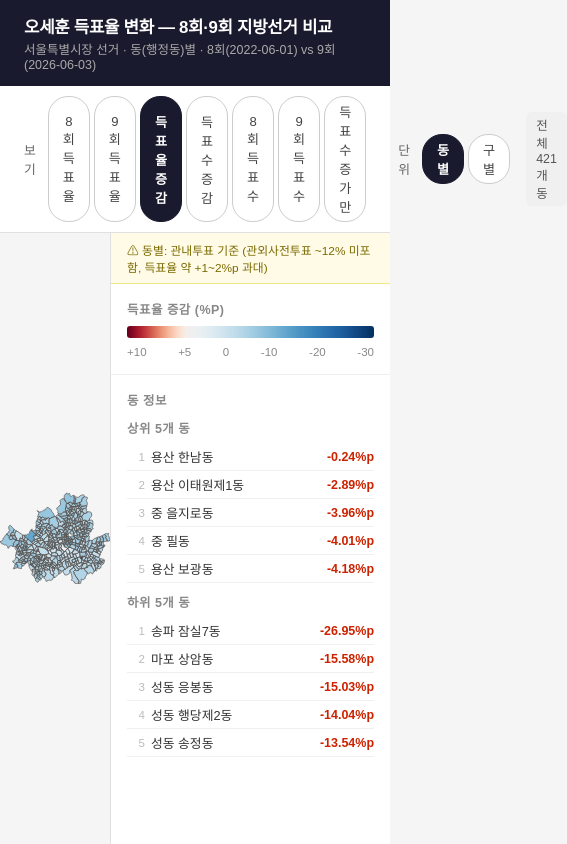
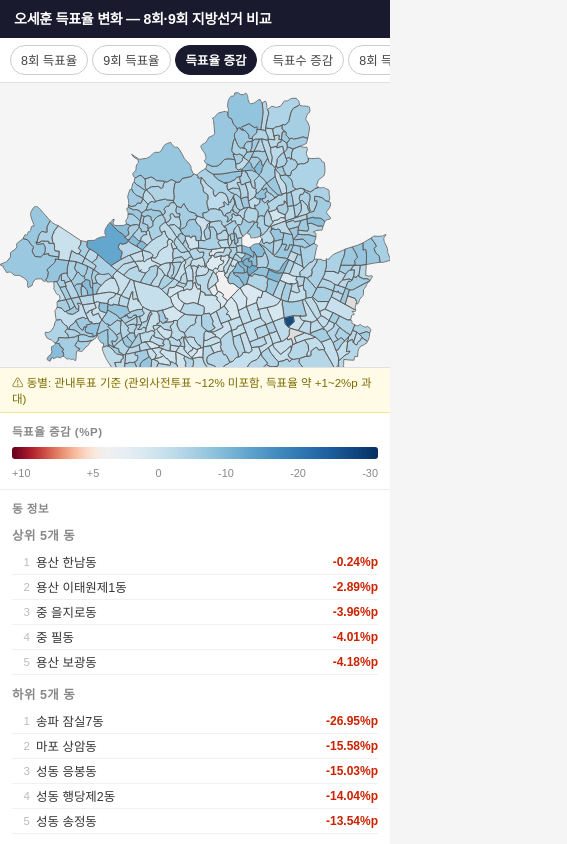
Before and after one commit to nalm/election-compare, a plain HTML site: page index.html in a window 390 px wide. Shown: the whole page, 567 px wide, since content can reach past the window. Drawn offline with nearby package versions, Linux system fonts and the light colour scheme.

Commit message:
Improve mobile responsive layout
- Main layout: column on mobile (map top, controls/info bottom)
- Toolbar: horizontal scroll, labels hidden, nowrap buttons
- Map: fixed height on mobile (52vw, min 240px)
- Sidebar: full width below map on mobile
- Tap support: click event on dong shows info card with smooth scroll
- Coverage note and legend text scaled down for small screens

Co-Authored-By: Claude Sonnet 4.6 <noreply@anthropic.com>

```diff
--- a/index.html
+++ b/index.html
@@ -208,6 +208,62 @@
     font-size: 0.78rem;
     z-index: 9999;
     display: none;
+  }
+
+  /* ── 모바일 반응형 ─────────────────────────────────────── */
+  @media (max-width: 640px) {
+    header { padding: 10px 14px; }
+    header h1 { font-size: 0.88rem; line-height: 1.3; }
+    header .sub { display: none; }
+
+    .toolbar {
+      padding: 7px 10px;
+      gap: 6px;
+      flex-wrap: nowrap;
+      overflow-x: auto;
+      -webkit-overflow-scrolling: touch;
+      scrollbar-width: none;
+    }
+    .toolbar::-webkit-scrollbar { display: none; }
+    .toolbar .label { display: none; }
+    .toolbar .spacer { display: none; }
+    .summary-chips { display: none; }
+
+    .btn-group { flex-shrink: 0; }
+    .btn { padding: 5px 10px; font-size: 0.78rem; white-space: nowrap; }
+    .toolbar > div[style] { display: none; } /* 구분선 숨김 */
+
+    main { flex-direction: column; overflow: visible; }
+
+    .map-area {
+      width: 100%;
+      height: 52vw;
+      min-height: 240px;
+      max-height: 340px;
+      flex-shrink: 0;
+    }
+
+    .sidebar {
+      width: 100%;
+      border-left: none;
+      border-top: 1px solid #e0e0e0;
+      flex-direction: column;
+      overflow-y: auto;
+      max-height: none;
+    }
+
+    .coverage-note { font-size: 0.72rem; padding: 6px 12px; }
+    .legend-box { padding: 10px 12px; }
+    .legend-title { font-size: 0.72rem; }
+    .legend-ticks { font-size: 0.68rem; }
+
+    .info-box { padding: 10px 12px; }
+    .info-title { font-size: 0.72rem; }
+    .hover-card { padding: 10px; }
+    .hover-card .dong-name { font-size: 0.95rem; }
+    .stat-row { font-size: 0.78rem; padding: 4px 0; }
+    .top-item { font-size: 0.78rem; padding: 3px 0; }
+    .top-item .val { font-size: 0.75rem; }
   }
 </style>
 </head>
@@ -432,6 +488,15 @@ function render() {
         showTooltip(event, f, d);
         showCard(f, d);
       }
+    })
+    .on("click", (event, f) => {
+      if (currentLevel === "gu") {
+        showCardGu(f.properties.sggnm, guData?.[f.properties.sggnm]);
+      } else {
+        showCard(f, compareData[f.properties.adm_cd]);
+      }
+      hideTooltip();
+      document.getElementById("hover-card").scrollIntoView({ behavior: "smooth", block: "nearest" });
     })
     .on("mouseleave", hideTooltip);
 
```
